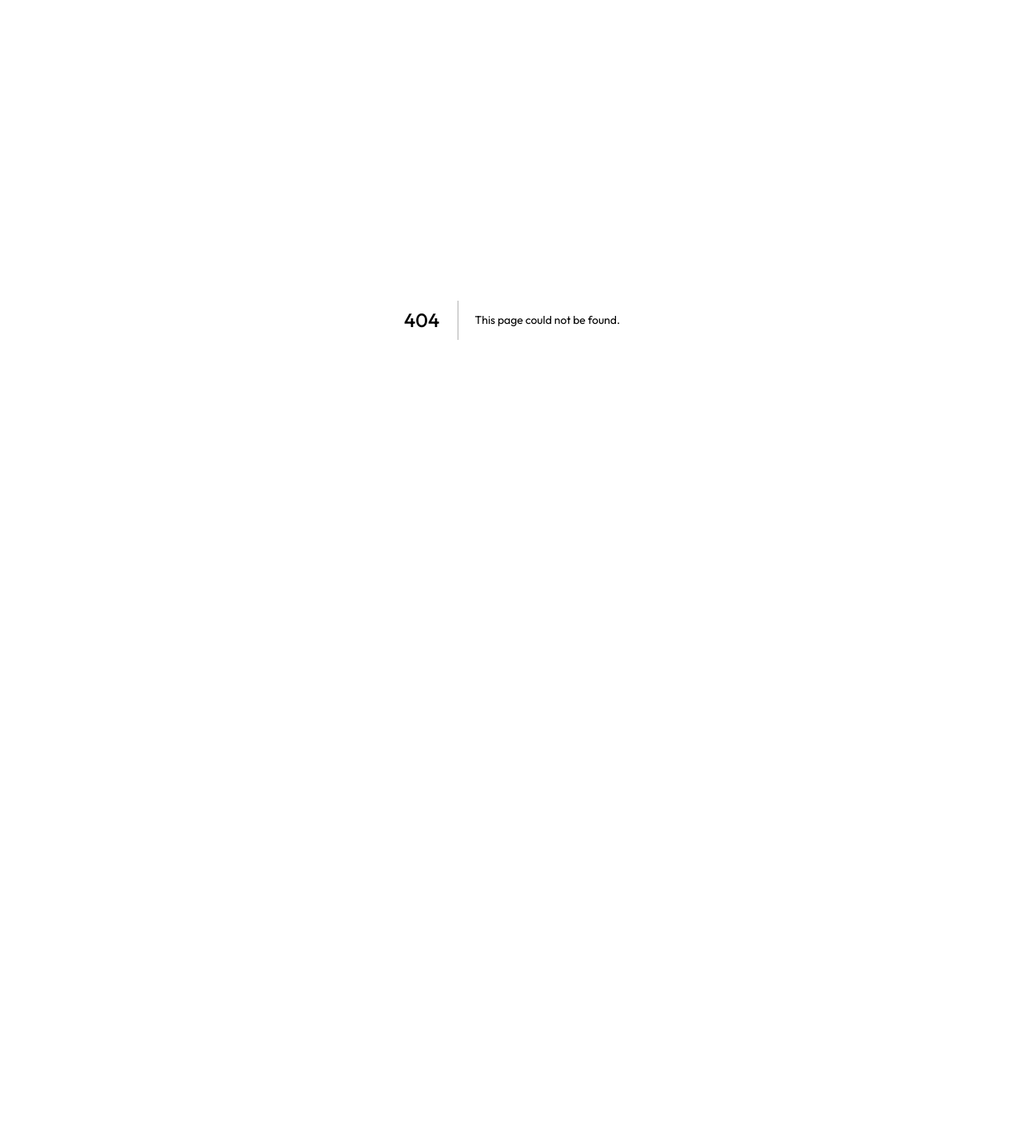
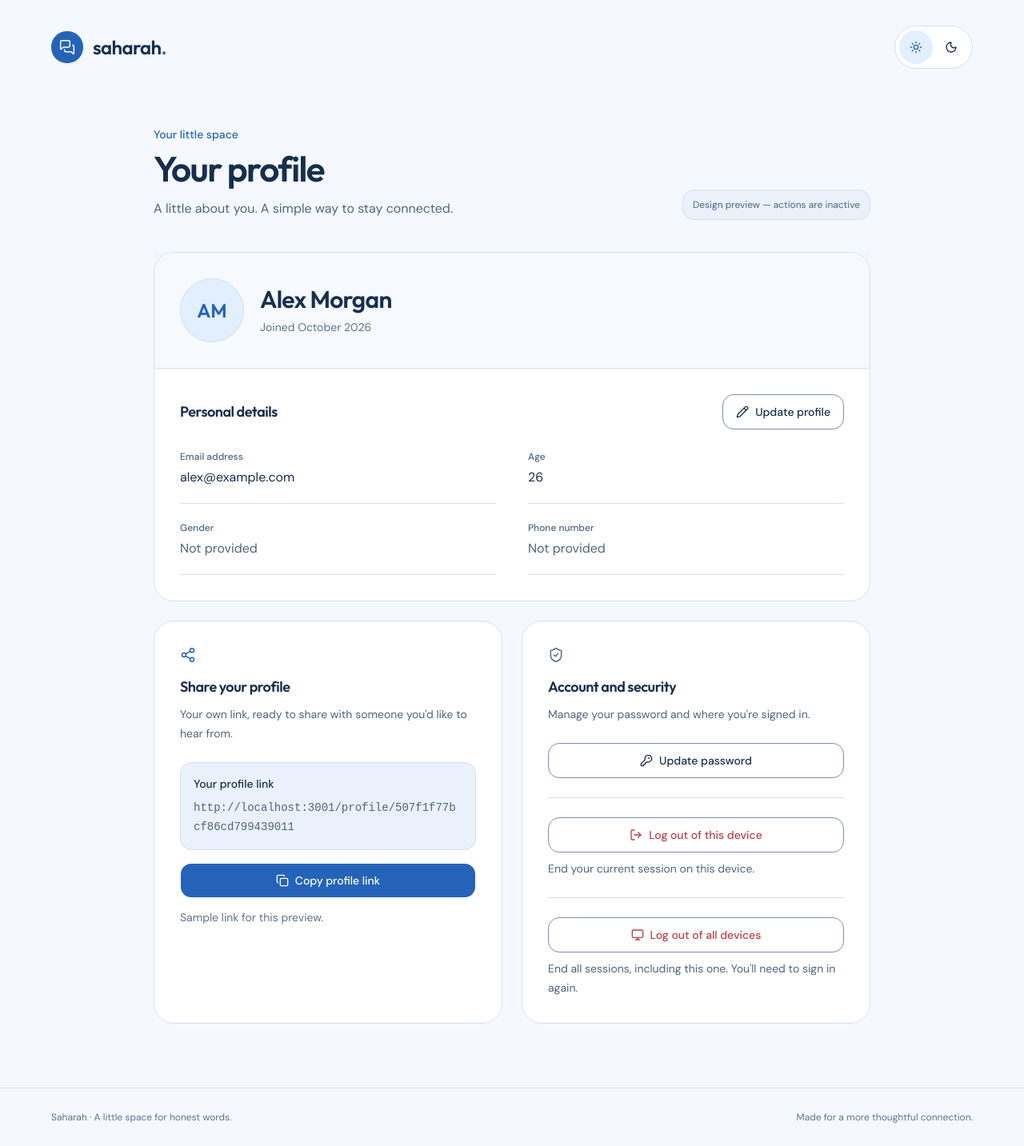
Before and after one commit to mezo2000tiger2-sudo/sahara-frontend, a Next.js app: page /profile in a window 1280 px wide. Before the commit this address had no page. Shown: the whole page at 80% size. Before the commit the page ends 800 px from the top, so only its background shows below. Built offline with nearby package versions, Linux system fonts and the light colour scheme.

Commit message:
profile design

```diff
--- /dev/null
+++ b/src/app/(profile)/profile/page.tsx
@@ -0,0 +1,109 @@
+import type { Metadata } from "next";
+import { Copy, KeyRound, LogOut, Monitor, Pencil, Share2, ShieldCheck } from "lucide-react";
+
+import { SiteHeader } from "@/components/site-header";
+import { Avatar, AvatarFallback } from "@/components/ui/avatar";
+import { Button } from "@/components/ui/button";
+import { ProfileEntrance } from "./profile-entrance";
+
+export const metadata: Metadata = {
+  title: "Your profile | Saharah",
+  description: "Your personal space on Saharah.",
+};
+
+// shortcut: fictional data and inactive actions, replace when profile integration is requested.
+const profile = {
+  name: "Alex Morgan",
+  initials: "AM",
+  email: "alex@example.com",
+  age: "26",
+  gender: "Not provided",
+  phone: "Not provided",
+  joined: "October 2026",
+  shareUrl: "http://localhost:3001/profile/507f1f77bcf86cd799439011",
+};
+
+export default function ProfilePage() {
+  return (
+    <div className="flex min-h-dvh flex-col">
+      <SiteHeader />
+      <main id="main-content" className="page-shell w-full flex-1 pt-6 pb-16 sm:pt-10 sm:pb-20">
+        <ProfileEntrance>
+          <div className="mb-8 flex flex-col gap-4 sm:mb-10 sm:flex-row sm:items-end sm:justify-between">
+            <div>
+              <p className="mb-2 text-sm font-medium text-main">Your little space</p>
+              <h1 className="font-heading text-page-title font-semibold text-balance">Your profile</h1>
+              <p className="mt-3 max-w-md text-sm leading-6 sm:text-base sm:leading-7 text-balance text-ink-muted">A little about you. A simple way to stay connected.</p>
+            </div>
+            <p className="max-w-xs shrink-0 self-start rounded-lg border border-outline bg-surface-muted px-3 py-2 text-xs leading-5 text-ink-muted sm:self-auto">Design preview — actions are inactive</p>
+          </div>
+
+          <div className="grid gap-6 lg:grid-cols-2">
+            <section aria-labelledby="profile-details-title" className="min-w-0 rounded-2xl border border-outline bg-surface lg:col-span-2">
+              <div className="flex items-center gap-4 border-b border-outline bg-main-soft/30 p-5 sm:gap-5 sm:p-8">
+                <Avatar className="size-16 shrink-0 sm:size-20">
+                  <AvatarFallback className="bg-main-soft font-heading text-xl sm:text-2xl font-semibold text-main">{profile.initials}</AvatarFallback>
+                </Avatar>
+                <div className="min-w-0">
+                  <h2 id="profile-details-title" className="font-heading text-2xl leading-tight font-semibold tracking-tight wrap-anywhere sm:text-3xl">{profile.name}</h2>
+                  <p className="mt-1 text-sm leading-6 text-ink-subtle">Joined {profile.joined}</p>
+                </div>
+              </div>
+              <div className="p-5 sm:p-8">
+                <div className="mb-6 flex flex-col gap-4 sm:flex-row sm:items-center sm:justify-between">
+                  <h3 className="font-heading text-lg leading-tight font-semibold tracking-tight">Personal details</h3>
+                  <Button type="button" variant="outline" className="w-full sm:w-auto"><Pencil aria-hidden="true" />Update profile</Button>
+                </div>
+                <dl className="grid gap-x-10 gap-y-5 sm:grid-cols-2">
+                  <div className="min-w-0 border-b border-outline pb-5">
+                    <dt className="text-xs font-medium leading-5 text-ink-muted">Email address</dt>
+                    <dd className="mt-1 text-sm leading-6 sm:text-base wrap-anywhere">{profile.email}</dd>
+                  </div>
+                  <div className="min-w-0 border-b border-outline pb-5">
+                    <dt className="text-xs font-medium leading-5 text-ink-muted">Age</dt>
+                    <dd className="mt-1 text-sm leading-6 sm:text-base">{profile.age}</dd>
+                  </div>
+                  <div className="min-w-0 border-b border-outline pb-5">
+                    <dt className="text-xs font-medium leading-5 text-ink-muted">Gender</dt>
+                    <dd className="mt-1 text-sm leading-6 sm:text-base text-ink-muted">{profile.gender}</dd>
+                  </div>
+                  <div className="min-w-0 border-b border-outline pb-5">
+                    <dt className="text-xs font-medium leading-5 text-ink-muted">Phone number</dt>
+                    <dd className="mt-1 text-sm leading-6 sm:text-base text-ink-muted">{profile.phone}</dd>
+                  </div>
+                </dl>
+              </div>
+            </section>
+
+            <section aria-labelledby="share-title" className="min-w-0 rounded-2xl border border-outline bg-surface p-5 sm:p-8">
+              <Share2 className="mb-4 size-5 text-main" strokeWidth={1.75} aria-hidden="true" />
+              <h2 id="share-title" className="font-heading text-lg font-semibold tracking-tight">Share your profile</h2>
+              <p className="mt-2 text-sm leading-6 text-ink-muted">Your own link, ready to share with someone you&apos;d like to hear from.</p>
+              <div className="mt-6 rounded-lg border border-outline bg-surface-muted p-4">
+                <p className="mb-2 text-sm font-medium">Your profile link</p>
+                <p className="font-mono text-sm leading-6 wrap-anywhere text-ink-muted">{profile.shareUrl}</p>
+              </div>
+              <Button type="button" className="mt-4 w-full"><Copy aria-hidden="true" />Copy profile link</Button>
+              <p className="mt-3 text-sm leading-6 text-ink-subtle">Sample link for this preview.</p>
+            </section>
+
+            <section aria-labelledby="account-title" className="min-w-0 rounded-2xl border border-outline bg-surface p-5 sm:p-8">
+              <ShieldCheck className="mb-4 size-5 text-ink-muted" strokeWidth={1.75} aria-hidden="true" />
+              <h2 id="account-title" className="font-heading text-lg font-semibold tracking-tight">Account and security</h2>
+              <p className="mt-2 text-sm leading-6 text-ink-muted">Manage your password and where you&apos;re signed in.</p>
+              <Button type="button" variant="outline" className="mt-6 w-full"><KeyRound aria-hidden="true" />Update password</Button>
+              <div className="mt-6 border-t border-outline pt-6">
+                <Button type="button" variant="outline" className="w-full text-danger"><LogOut aria-hidden="true" />Log out of this device</Button>
+                <p className="mt-2 text-sm leading-6 text-ink-muted">End your current session on this device.</p>
+              </div>
+              <div className="mt-6 border-t border-outline pt-6">
+                <Button type="button" variant="outline" className="w-full text-danger"><Monitor aria-hidden="true" />Log out of all devices</Button>
+                <p className="mt-2 text-sm leading-6 text-ink-muted">End all sessions, including this one. You&apos;ll need to sign in again.</p>
+              </div>
+            </section>
+          </div>
+        </ProfileEntrance>
+      </main>
+    </div>
+  );
+}
--- /dev/null
+++ b/src/app/(profile)/profile/profile-entrance.tsx
@@ -0,0 +1,19 @@
+"use client";
+
+import { m, useReducedMotion } from "motion/react";
+import type { ReactNode } from "react";
+
+export function ProfileEntrance({ children }: { children: ReactNode }) {
+  const reducedMotion = useReducedMotion();
+
+  return (
+    <m.div
+      className="mx-auto w-full max-w-4xl"
+      initial={false}
+      animate={reducedMotion ? { opacity: 1, y: 0 } : { opacity: [0, 1], y: [6, 0] }}
+      transition={{ duration: reducedMotion ? 0 : 0.2 }}
+    >
+      {children}
+    </m.div>
+  );
+}
--- a/src/app/layout.tsx
+++ b/src/app/layout.tsx
@@ -2,8 +2,10 @@ import type { Metadata } from "next";
 import type { ReactNode } from "react";
 import { DM_Sans, Outfit } from "next/font/google";
 
+
 import { Providers } from "@/components/providers";
 import "./tailwind.generated.css";
+import Footer from "@/components/footer";
 
 const bodyFont = DM_Sans({ subsets: ["latin"], variable: "--font-body", display: "swap" });
 const headingFont = Outfit({ subsets: ["latin"], variable: "--font-display", display: "swap" });
@@ -22,7 +24,10 @@ export default function RootLayout({ children }: { children: ReactNode }) {
       </head>
       <body className="min-h-dvh bg-page font-sans text-ink antialiased">
         <a href="#main-content" className="sr-only focus:not-sr-only focus:fixed focus:top-4 focus:left-4 focus:z-50 focus:bg-surface focus:px-5 focus:py-3">Skip to content</a>
-        <Providers>{children}</Providers>
+        <Providers>
+          {children}
+          <Footer/>
+        </Providers>
       </body>
     </html>
   );
--- a/src/app/page.tsx
+++ b/src/app/page.tsx
@@ -72,10 +72,7 @@ export default function Home() {
           </div>
         </section>
       </main>
-      <footer className="page-shell flex flex-wrap items-center justify-between gap-3 py-7 text-xs text-ink-subtle">
-        <p>Saharah · A little space for honest words.</p>
-        <p>Made for a more thoughtful connection.</p>
-      </footer>
+
     </div>
   );
 }
--- /dev/null
+++ b/src/components/footer.tsx
@@ -0,0 +1,12 @@
+import React from 'react'
+
+export default function Footer() {
+  return (
+    <div>
+      <footer className="page-shell border-t border-outline flex flex-wrap items-center justify-between gap-3 py-7 text-xs text-ink-subtle">
+        <p>Saharah · A little space for honest words.</p>
+        <p>Made for a more thoughtful connection.</p>
+      </footer>
+    </div>
+  )
+}
```
